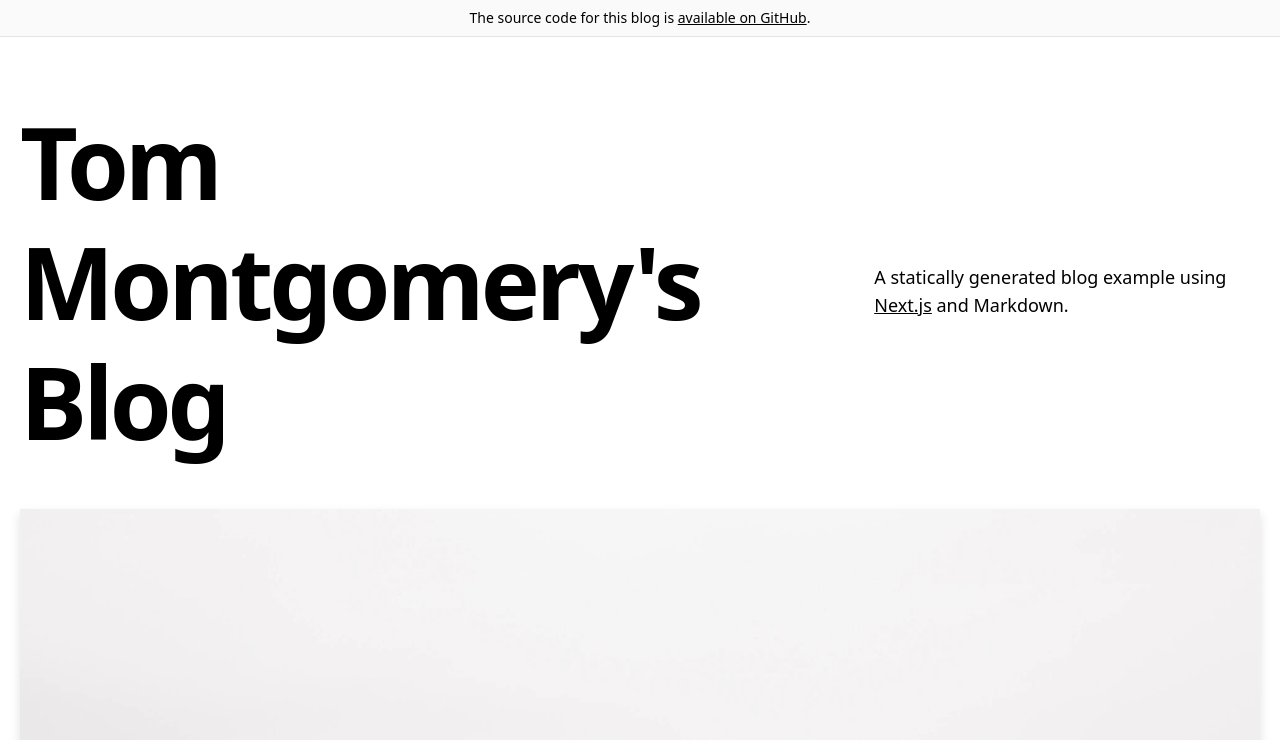
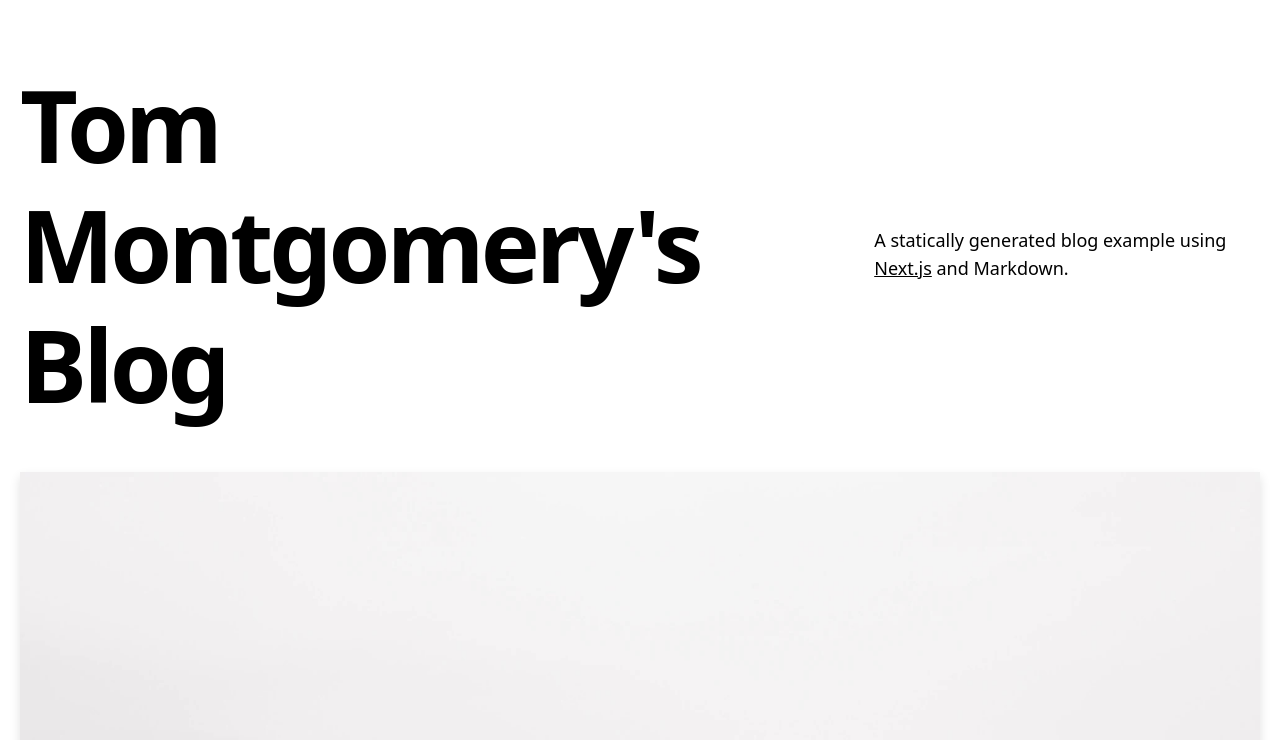
Before and after one commit to tom-mont/website-next, a Next.js app: page / in a window 1280 px wide. Shown: the top 740 px of the page. Built offline with nearby package versions, Linux system fonts and the light colour scheme.

Commit message:
remove bar on top

```diff
--- a/components/layout.tsx
+++ b/components/layout.tsx
@@ -1,23 +1,21 @@
-import Alert from './alert'
-import Footer from './footer'
-import Meta from './meta'
+import Footer from "./footer";
+import Meta from "./meta";
 
 type Props = {
-  preview?: boolean
-  children: React.ReactNode
-}
+  preview?: boolean;
+  children: React.ReactNode;
+};
 
 const Layout = ({ preview, children }: Props) => {
   return (
     <>
       <Meta />
       <div className="min-h-screen">
-        <Alert preview={preview} />
         <main>{children}</main>
       </div>
       <Footer />
     </>
-  )
-}
+  );
+};
 
-export default Layout
+export default Layout;
```
